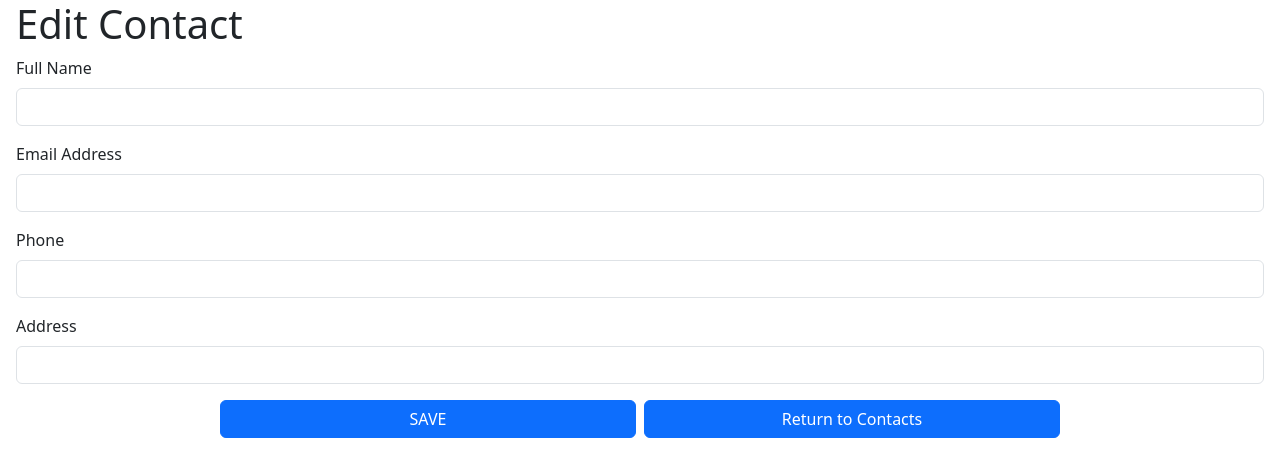
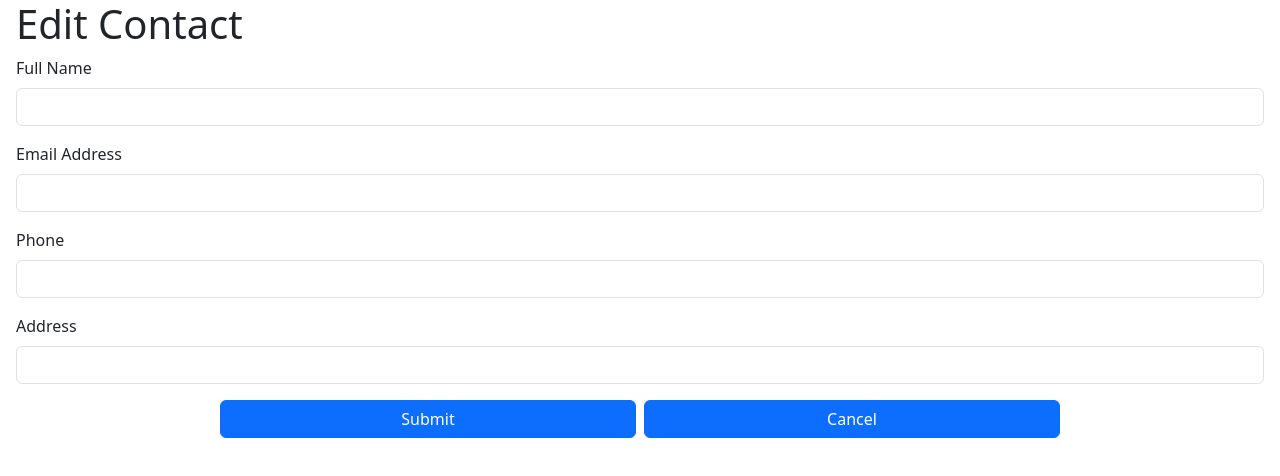
Before and after one commit to 4GeeksAcademy/cshew01-Contact-List, a React (Vite) app: page /EditContact/1 in a window 1280 px wide. Shown: the top 476 px of the page. Built offline with nearby package versions, Linux system fonts and the light colour scheme; no server answers.

Commit message:
finished with all functionality

```diff
--- a/src/pages/EditContact.jsx
+++ b/src/pages/EditContact.jsx
@@ -29,6 +29,7 @@ const EditContact = () => {
     });
 
     setContact(data);
+    window.location.replace("https://studious-guacamole-x5vv9wqwprr43prg6-3000.app.github.dev/")
   }
 
   return (
@@ -107,9 +108,9 @@ const EditContact = () => {
             />
           </div>
           <div className="d-flex justify-content-center align-items-center">
-            <button className="btn btn-primary mx-1 col-4">SAVE</button>
-            <Link className="btn btn-primary mx-1 col-4" to="/">
-              Return to Contacts
+            <button className="btn btn-primary mx-1 col-4">Submit</button>
+            <Link className="btn btn-primary mx-1 col-4" to='/'>
+              Cancel
             </Link>
           </div>
         </form>
```
